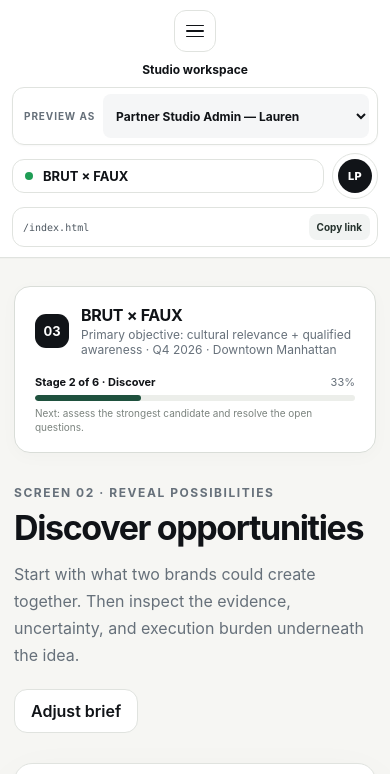
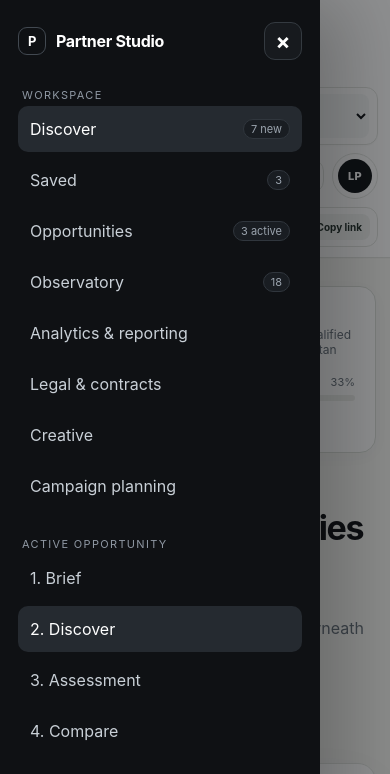
Before and after one commit to laurenproctor/the-pull, a plain HTML site: page index.html in a window 390 px wide. Both pictures are taken after a click on the button 195 px from the left and 31 px from the top of the page. Shown: the top 774 px of the page. Drawn offline with Linux system fonts and the light colour scheme.

Commit message:
Wire mobile navigation drawer behavior

```diff
--- a/index.html
+++ b/index.html
@@ -3044,6 +3044,63 @@ and never merge owned-media metrics with public-conversation metrics.</div></div
 
 <script>
   const screens = ["brief","discover","assessment","compare","opportunity","tracker","observatory","analytics","legal","creative","campaign"];
+
+  const mobileNavToggle=document.getElementById("mobileNavToggle");
+  const mobileNavClose=document.getElementById("mobileNavClose");
+  const mobileNavBackdrop=document.getElementById("mobileNavBackdrop");
+  const appSidebar=document.getElementById("appSidebar");
+  const mobileNavQuery=window.matchMedia("(max-width:1100px)");
+
+  function syncMobileNavA11y(){
+    if(!appSidebar) return;
+    const isMobile=mobileNavQuery.matches;
+    const isOpen=appSidebar.classList.contains("mobile-open");
+    appSidebar.inert=isMobile&&!isOpen;
+    appSidebar.setAttribute("aria-hidden",isMobile&&!isOpen?"true":"false");
+    mobileNavToggle?.setAttribute("aria-expanded",isOpen?"true":"false");
+    mobileNavBackdrop?.setAttribute("aria-hidden",isOpen?"false":"true");
+  }
+
+  function setMobileNavOpen(open,{restoreFocus=true}={}){
+    if(!appSidebar) return;
+    if(!mobileNavQuery.matches) open=false;
+    appSidebar.classList.toggle("mobile-open",open);
+    mobileNavBackdrop?.classList.toggle("open",open);
+    document.body.classList.toggle("mobile-nav-open",open);
+    syncMobileNavA11y();
+    if(open){
+      window.setTimeout(()=>mobileNavClose?.focus(),60);
+    }else if(restoreFocus && mobileNavQuery.matches){
+      mobileNavToggle?.focus();
+    }
+  }
+
+  mobileNavToggle?.addEventListener("click",()=>setMobileNavOpen(true));
+  mobileNavClose?.addEventListener("click",()=>setMobileNavOpen(false));
+  mobileNavBackdrop?.addEventListener("click",()=>setMobileNavOpen(false));
+
+  appSidebar?.querySelectorAll("[data-primary],[data-screen],[data-client-screen]").forEach(btn=>{
+    btn.addEventListener("click",()=>{
+      if(mobileNavQuery.matches) setMobileNavOpen(false,{restoreFocus:false});
+    });
+  });
+
+  document.addEventListener("keydown",e=>{
+    if(e.key==="Escape" && appSidebar?.classList.contains("mobile-open")){
+      setMobileNavOpen(false);
+    }
+  });
+
+  mobileNavQuery.addEventListener?.("change",()=>{
+    appSidebar?.classList.remove("mobile-open");
+    mobileNavBackdrop?.classList.remove("open");
+    document.body.classList.remove("mobile-nav-open");
+    syncMobileNavA11y();
+  });
+
+  syncMobileNavA11y();
+
+
   let routeSyncSuppressed=false;
 
   function syncVisibleRoute(){
```
